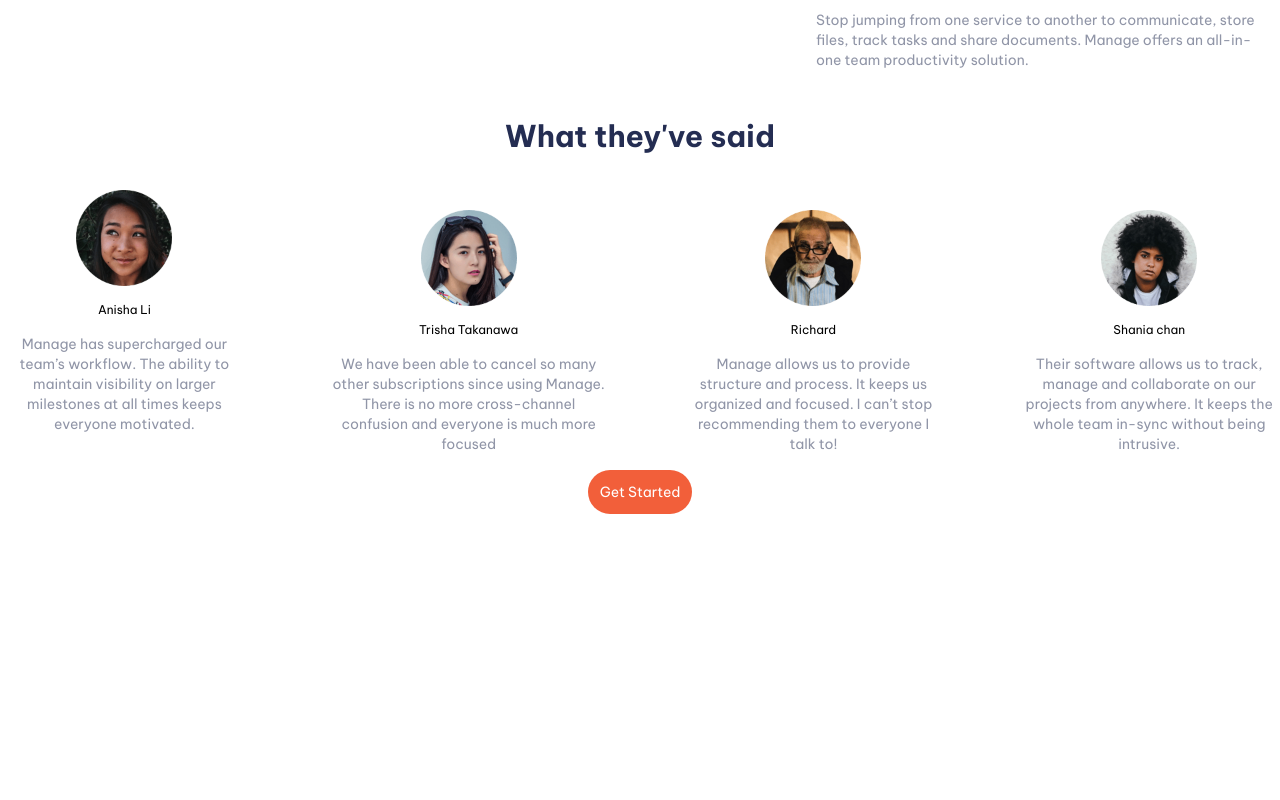
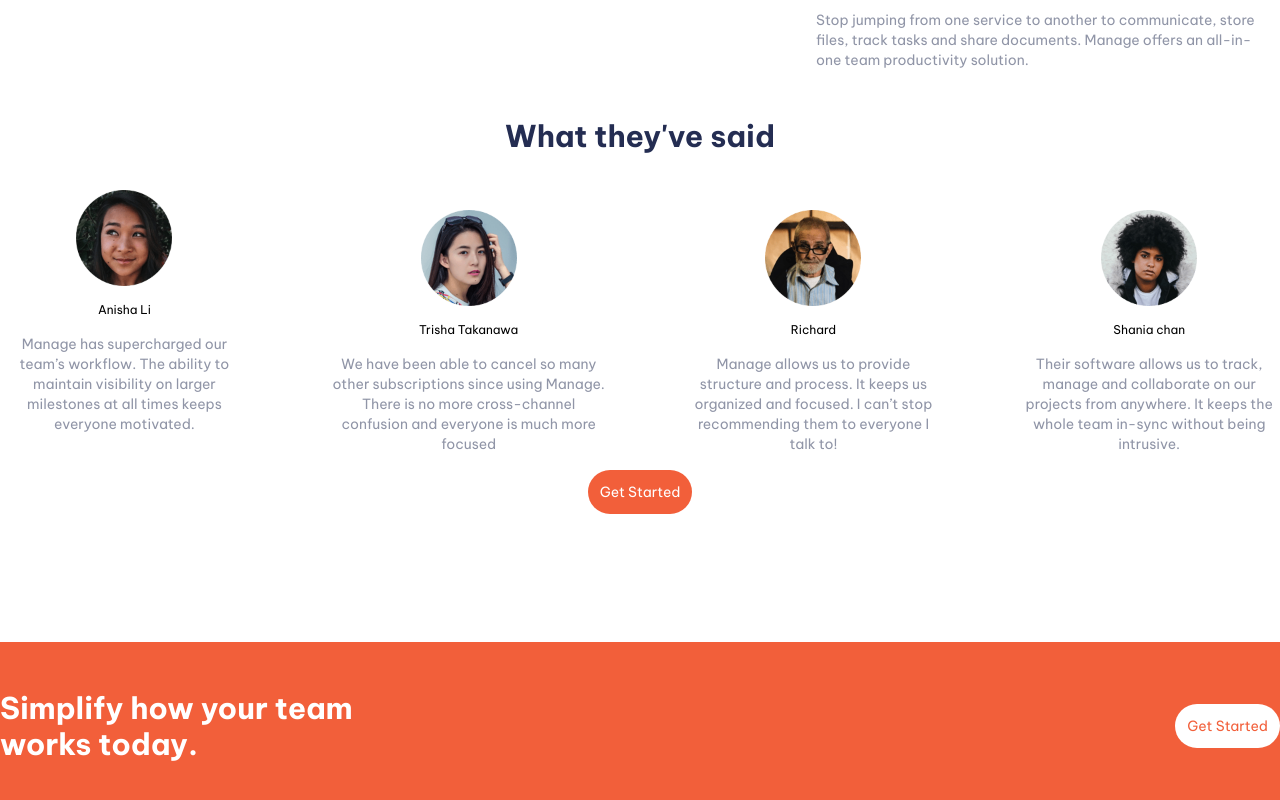
Before and after one commit to MrMaina100/ManageWebsite, a React (Vite) app: page / in a window 1280 px wide. Shown: the part 1087-1887 px from the top of the page. Before the commit the page ends 1601 px from the top, so only its background shows below. Built offline with nearby package versions, Linux system fonts and the light colour scheme.

Commit message:
added the call to action section (CTA)

```diff
--- a/src/App.tsx
+++ b/src/App.tsx
@@ -2,6 +2,7 @@ import Header from "./Components/Layout/Header"
 import Showcase from "./Components/Layout/Showcase"
 import AboutUs from "./Components/Layout/AboutUs"
 import Testimonail from "./Components/Layout/Testimonail"
+import CTA from "./Components/Layout/CTA"
 
 const App = () => {
   return (
@@ -10,6 +11,7 @@ const App = () => {
       <Showcase/>
       <AboutUs/>
       <Testimonail/>
+      <CTA/>
 
     </div>
   )
--- /dev/null
+++ b/src/Components/Layout/CTA.tsx
@@ -0,0 +1,26 @@
+const CTA = () => {
+  return (
+    <div className="bg-BrightRed text-white  py-12 mt-32">
+      <div className="max-w-[1300px] mx-auto">
+         <div className="flex flex-col items-center justify-between space-y-6 md:flex-row md:space-y-0">
+            <h1 className="font-bold text-3xl max-w-sm">
+               Simplify how your team works today.
+            </h1>
+
+            <div>
+               <button  className=' bg-white text-BrightRed text-sm p-3 rounded-full'>
+            Get Started
+         </button>
+            </div>
+
+
+         </div>
+
+      </div>
+
+
+
+    </div>
+  )
+}
+export default CTA
```
